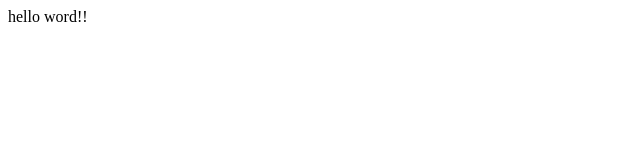
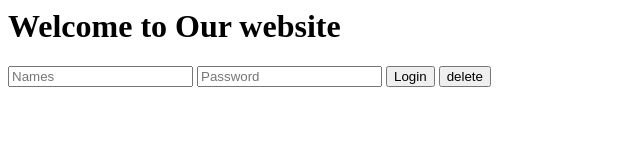
Before and after one commit to Mugishasol/project_one, a plain HTML site: page index.html in a window 1280 px wide. Shown: the whole page, without its empty margins (0-640 px from the left). Drawn offline with Linux system fonts and the light colour scheme.

Commit message:
blog section added

```diff
--- a/index.html
+++ b/index.html
@@ -3,6 +3,15 @@
 		<title>this is our first website</title>
 	</head>
 	<body>
-         hello word!!
+		<h1>Welcome to Our website</h1>
+		<div class="blog">
+			<form>
+				<input type="text" name="name"placeholder="Names">
+				<input type="password" name="name"placeholder="Password">
+				<input type="submit" value="Login">
+				<input type="reset" value="delete">
+			</form>
+
+			</div>
 	</body>
 </html>
```
